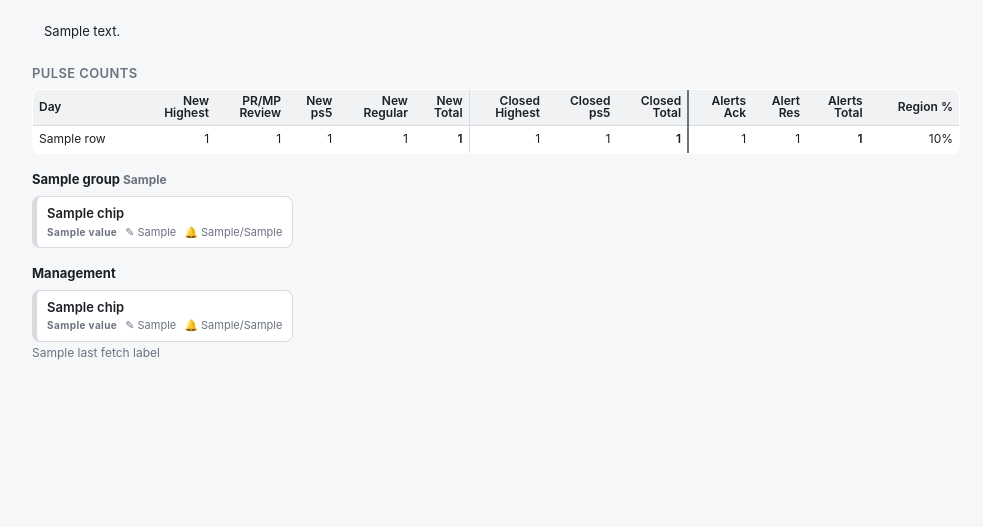
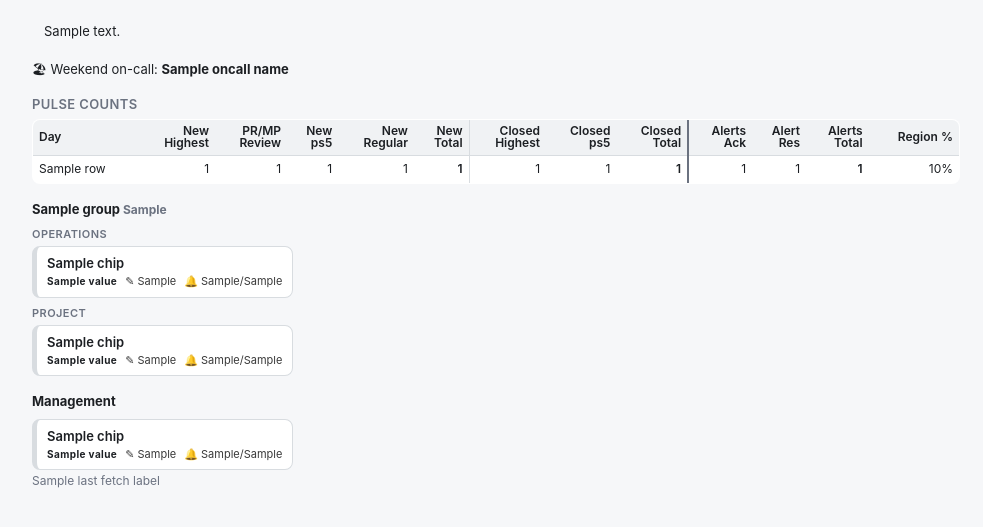
Before and after one commit to fercc17/standup-dashboard, a FastAPI app: template src/standup_dashboard/web/templates/index.html in a window 1280 px wide. Shown: the part 62-589 px from the top of the page, without its empty margins (144-1127 px from the left). Run offline with FastAPI, Linux system fonts and the light colour scheme; the template is opened without the code that fills it: most values are stand-ins (such as "Sample title", 1, 10 or a date in 2020).

Commit message:
Region chips: Operations/Project sub-groups, role colors, weekend on-call
- Within each region, chips split into Operations (PVG/BVG/GEN) and Project
  (Project/OFF) sub-groups.
- Role chip colors from the Google Sheets palette: PVG light blue 3, BVG light
  blue 2, GEN light green 1, OFF light red 2 (Project = light orange, was
  unspecified). Hover dims via brightness so the colors survive.
- Show "Weekend on-call: <name>" at the top of the dashboard (resolved from the
  iCal feed) so it's visible at a glance.

Co-Authored-By: Claude Opus 4.8 (1M context) <noreply@anthropic.com>

```diff
--- a/src/standup_dashboard/web/routes.py
+++ b/src/standup_dashboard/web/routes.py
@@ -82,6 +82,7 @@ def _dashboard_context(request: Request, selected_regions: list[str], now: datet
         "selected_regions": selected_regions,
         "region_links": _region_links(selected_regions),
         "highest_focus": schedule.get_highest_focus(db),
+        "oncall_name": None,
         "counts_rows": [],
         "banner": None,
         "ready": True,            # the roster always renders, fetch or not
@@ -109,10 +110,12 @@ def _dashboard_context(request: Request, selected_regions: list[str], now: datet
         context["last_fetch_label"] = "No fetch yet — showing roster"
 
     chip_groups, management_chips = presenters.build_chip_groups(db, data, selected_regions, now)
+    oncall_eng = config.ENGINEERS_BY_EMAIL.get(data.oncall_email) if data.oncall_email else None
     context.update(
         chip_groups=chip_groups,
         management_chips=management_chips,
         counts_rows=presenters.build_counts(data, selected_regions, now),
+        oncall_name=(oncall_eng.name if oncall_eng else data.oncall_email),
     )
 
     if latest is not None:
--- a/src/standup_dashboard/web/static/app.css
+++ b/src/standup_dashboard/web/static/app.css
@@ -23,8 +23,7 @@ body.dark {
 body.dark .region-btn,
 body.dark button.action { background: var(--panel); color: var(--fg); }
 body.dark .region-btn.active { background: #e6e8eb; color: #14171b; border-color: #e6e8eb; }
-body.dark button.action:hover,
-body.dark .chip:hover { background: #262b33; }
+body.dark button.action:hover { background: #262b33; }
 body.dark table.counts th { background: #262b33; }
 body.dark table.counts tr.weekend td { background: #20242b; }
 body.dark table.counts tr.pulse-total td { background: #2a2f37; }
@@ -155,15 +154,20 @@ body.dark table.counts th.div, body.dark table.counts td.div { border-left-color
   flex-direction: column;
   gap: 2px;
 }
-.chip:hover { background: #fafbfc; }
+.chip:hover { filter: brightness(0.96); }
 .chip .name { font-weight: 600; font-size: 13px; }
-.chip .meta { color: var(--muted); font-size: 11px; display: flex; gap: 8px; }
-.chip.role-PVG { border-left-color: var(--green); }
-.chip.role-BVG { border-left-color: var(--green); }
-.chip.role-GEN { border-left-color: var(--yellow); }
-.chip.role-Project { border-left-color: #2d6cdf; }
-.chip.role-OFF { border-left-color: var(--muted); }
-.role-tag { font-size: 10px; font-weight: 700; letter-spacing: .04em; }
+.chip .meta { color: #3a3a3a; font-size: 11px; display: flex; gap: 8px; }
+/* Role colors from the Google Sheets palette (chip background + darker border). */
+.chip.role-PVG { background: #cfe2f3; border-left-color: #3d85c6; }   /* light blue 3 */
+.chip.role-BVG { background: #9fc5e8; border-left-color: #2b6cb0; }   /* light blue 2 */
+.chip.role-GEN { background: #93c47d; border-left-color: #38761d; }   /* light green 1 */
+.chip.role-Project { background: #f9cb9c; border-left-color: #b45f06; } /* light orange (unspecified) */
+.chip.role-OFF { background: #ea9999; border-left-color: #cc0000; }   /* light red 2 */
+.chip[class*="role-"] .name { color: #1c1f23; }
+.role-tag { font-size: 10px; font-weight: 700; letter-spacing: .04em; color: #1c1f23; }
+/* Operations / Project sub-group labels within a region. */
+.subgroup-title { font-size: 11px; font-weight: 600; color: var(--muted); text-transform: uppercase; letter-spacing: .04em; margin: 8px 0 4px; }
+.oncall-line { font-size: 13px; color: var(--fg); margin: 4px 0 12px; }
 
 /* ---- Detail panels ---- */
 #panels { margin-top: 16px; display: flex; flex-direction: column; gap: 12px; }
--- a/src/standup_dashboard/web/templates/_dashboard.html
+++ b/src/standup_dashboard/web/templates/_dashboard.html
@@ -10,6 +10,10 @@
   <div class="banner {{ banner.kind }}">{{ banner.text }}</div>
   {% endif %}
 
+  {% if oncall_name %}
+  <div class="oncall-line">&#127958; Weekend on-call: <strong>{{ oncall_name }}</strong></div>
+  {% endif %}
+
   {% if counts_rows %}
   {% include "_counts_table.html" %}
   {% endif %}
@@ -17,9 +21,18 @@
   {% for group in chip_groups %}
   <div class="region-group">
     <h3>{{ group.label }} <span class="region-day">{{ group.local_day }}</span></h3>
+    {% if group.ops_chips %}
+    <div class="subgroup-title">Operations</div>
     <div class="chips">
-      {% for chip in group.chips %}{% include "_chip.html" %}{% endfor %}
+      {% for chip in group.ops_chips %}{% include "_chip.html" %}{% endfor %}
     </div>
+    {% endif %}
+    {% if group.project_chips %}
+    <div class="subgroup-title">Project</div>
+    <div class="chips">
+      {% for chip in group.project_chips %}{% include "_chip.html" %}{% endfor %}
+    </div>
+    {% endif %}
   </div>
   {% endfor %}
 
```
Also changed, not shown: src/standup_dashboard/web/presenters.py (+13 -0 lines), tests/unit/test_chip_groups.py (added, +20 -0 lines).
